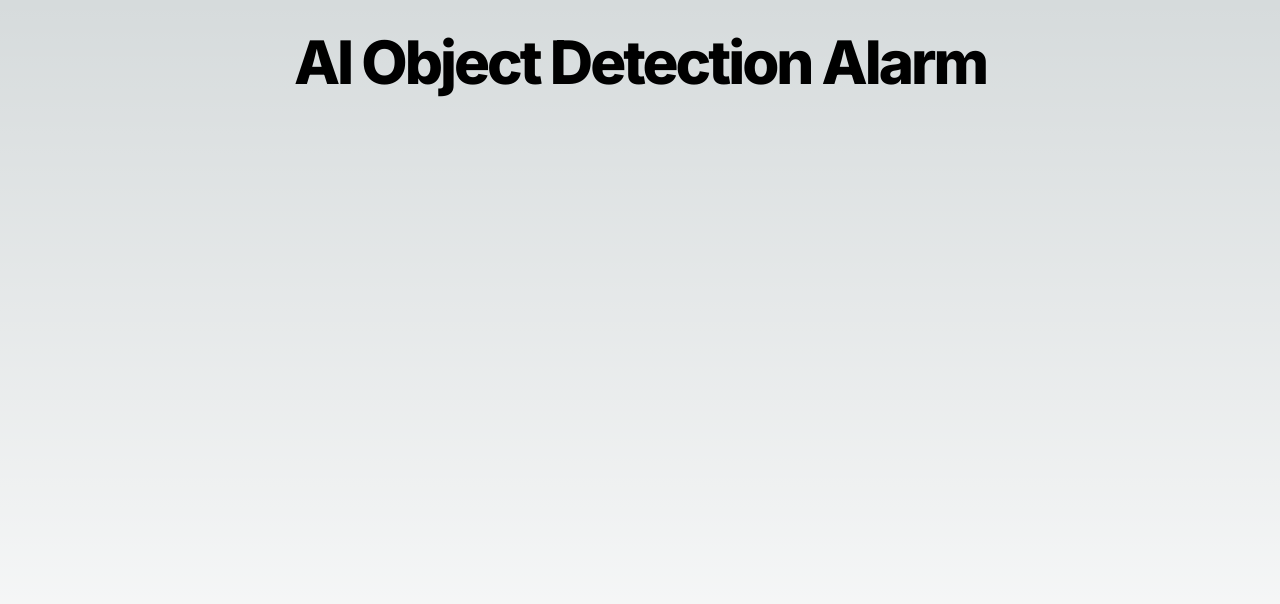
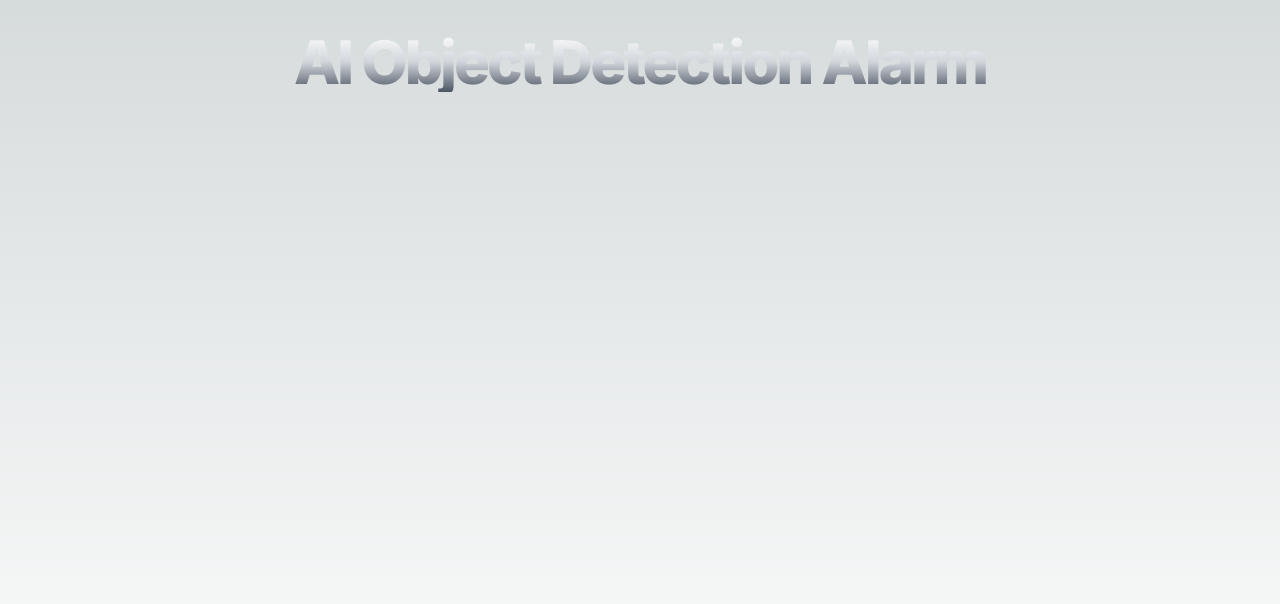
Before and after one commit to salmanabdullahfahim/object-detection, a Next.js app: page / in a window 1280 px wide. Shown: the top 604 px of the page. Built offline with nearby package versions, Linux system fonts and the light colour scheme.

Commit message:
Update CSS and layout components

```diff
--- a/app/globals.css
+++ b/app/globals.css
@@ -30,4 +30,10 @@
   .text-balance {
     text-wrap: balance;
   }
+  .gradiant {
+    @apply bg-gradient-to-b from-white via-gray-300 to-gray-600;
+  }
+  .gradiant-title {
+    @apply gradiant text-transparent bg-clip-text;
+  }
 }
--- a/app/layout.js
+++ b/app/layout.js
@@ -4,8 +4,8 @@
 const inter = Inter({ subsets: ["latin"] });
 
 export const metadata = {
-  title: "Create Next App",
-  description: "Generated by create next app",
+  title: "Object Detector",
+  description: "An AI Object detection system",
 };
 
 export default function RootLayout({ children }) {
--- a/app/page.js
+++ b/app/page.js
@@ -3,7 +3,7 @@
 export default function Home() {
   return (
     <main className="flex flex-col items-center min-h-screen p-8">
-      <h2 className="font-extrabold text-3xl md:text-4xl lg:text-6xl md:px-6 tracking-tighter text-center">
+      <h2 className="gradiant-title font-extrabold text-3xl md:text-4xl lg:text-6xl md:px-6 tracking-tighter text-center">
         AI Object Detection Alarm
       </h2>
     </main>
```
